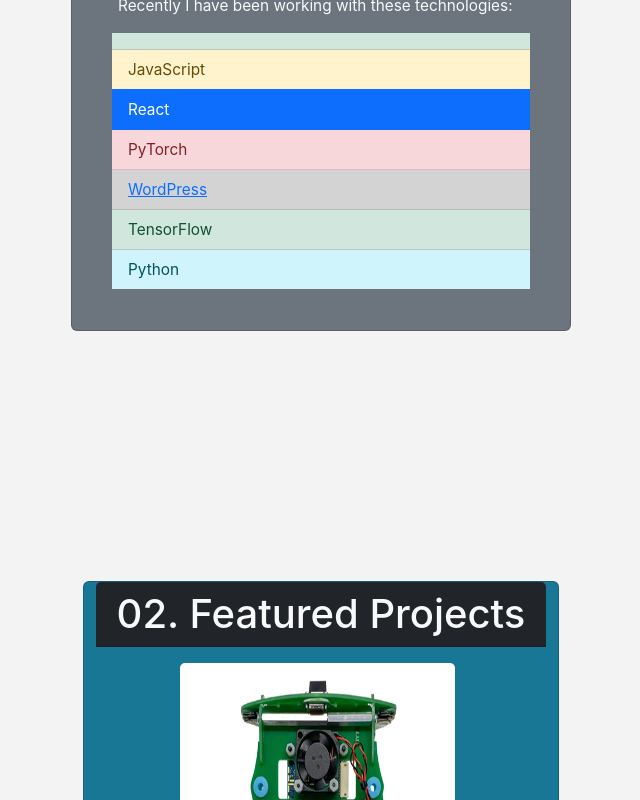
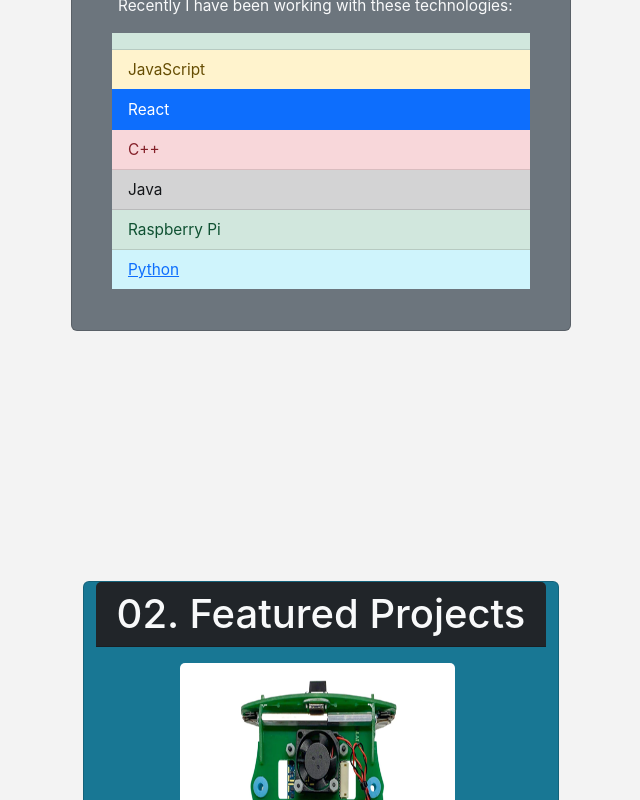
Before and after one commit to rpointjour/digital_business_card, a React (Create React App) app: page / in a window 1280 px wide. Shown: the part 1680-2480 px from the top of the page, without its empty margins (319-959 px from the left). Built offline with nearby package versions, Linux system fonts and the light colour scheme.

Commit message:
added Python project

```diff
--- a/src/Components/AboutMe.js
+++ b/src/Components/AboutMe.js
@@ -46,10 +46,10 @@
                     <li className='list-group-item list-group-item-success'></li>
                     <li className='list-group-item list-group-item-action list-group-item-warning'>JavaScript</li>
                     <li className='list-group-item active'>React</li>
-                    <li className='list-group-item list-group-item-action list-group-item-danger'>PyTorch</li>
-                    <li className='list-group-item list-group-item-action list-group-item-dark'><a href="https://rpointjour.wordpress.com/" target="blank" rel="noreferrer">WordPress</a></li>
-                    <li className='list-group-item list-group-item-action list-group-item-success'>TensorFlow</li>
-                    <li className='list-group-item list-group-item-action list-group-item-info'>Python</li>
+                    <li className='list-group-item list-group-item-action list-group-item-danger'>C++</li>
+                    <li className='list-group-item list-group-item-action list-group-item-dark'>Java</li>
+                    <li className='list-group-item list-group-item-action list-group-item-success'>Raspberry Pi</li>
+                    <li className='list-group-item list-group-item-action list-group-item-info'><a href="https://rjpking92.pythonanywhere.com/" target="blank" rel="noreferrer">Python</a></li>
                     </ul>
                     </article>
             </div>
--- a/src/Components/Connect.js
+++ b/src/Components/Connect.js
@@ -8,6 +8,7 @@
     return(
         <>
         <footer className="connect container-fluid">
+        <a href="https://rpointjour.wordpress.com/" target="blank" rel="noreferrer" class="text-dark">Blog</a><hr />
             <h3>03. Don't Be Afraid To Reach Out!
             <div class="toast bg-dark text-light show mytoast">
   <div class="toast-header bg-secondary text-light">
```
Also changed, not shown: 1 other file (tests, documents, lock files or other folders).
